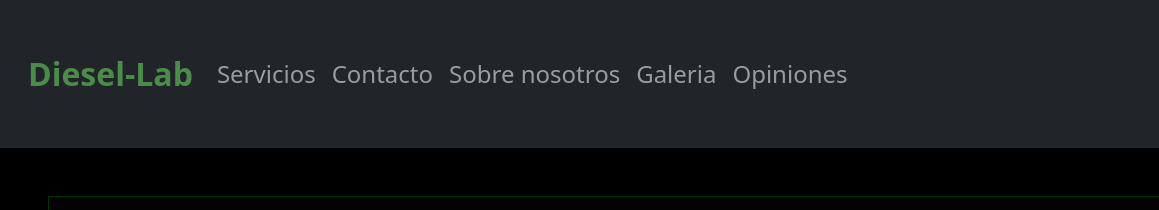
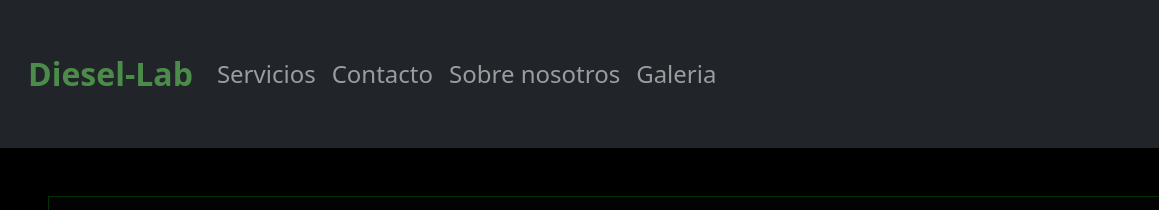
Before and after one commit to MaximilianoMora06/ProyectoFinal-MaximilianoMora, a plain HTML site: page pages/contacto.html in a window 1280 px wide. Shown: the top 210 px of the page, 0-1159 px from the left. Drawn offline with nearby package versions, Linux system fonts and the light colour scheme.

Commit message:
borre un link

```diff
--- a/pages/contacto.html
+++ b/pages/contacto.html
@@ -40,9 +40,6 @@
                     </li>
                     <li class="nav-item">
                         <a class="nav-link" href="./imagenes.html">Galeria</a>
-                    </li>
-                    <li class="nav-item">
-                        <a class="nav-link" href="./opiniones.html">Opiniones</a>
                     </li>
                 </ul>
             </div>
```
